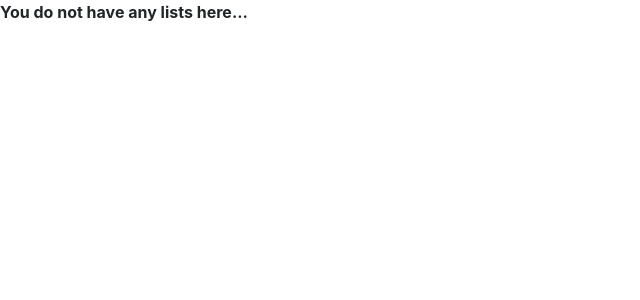
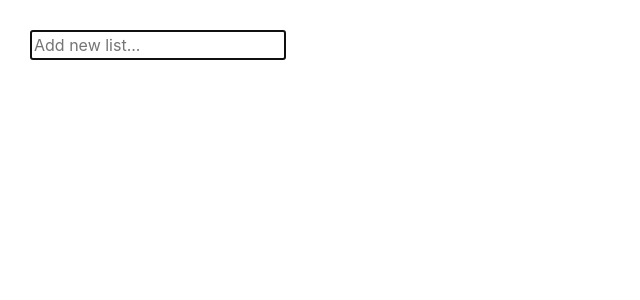
Before and after one commit to zalkar-z/daily, a React (Create React App) app: page / in a window 1280 px wide. Shown: the top 300 px of the page, without its empty margins (0-640 px from the left). Built offline with nearby package versions, Linux system fonts and the light colour scheme.

Commit message:
add shortid generator and list adding action

```diff
--- a/package.json
+++ b/package.json
@@ -19,6 +19,7 @@
     "react-dom": "^16.13.1",
     "react-router-dom": "^5.2.0",
     "react-scripts": "3.4.3",
+    "shortid": "^2.2.15",
     "typescript": "~3.7.2"
   },
   "scripts": {
--- a/src/actions/lists.js
+++ b/src/actions/lists.js
@@ -1,17 +1,26 @@
+import shortid from 'shortid';
+
 export function getLists(store) {
-  let lists = localStorage.getItem('lists');
+  let lists = JSON.parse(localStorage.getItem('lists'));
   if (lists == null) lists = [];
 
   // update global store
   store.setState({ lists });
 }
 
-export function addList(store, newList) {
-  let lists = localStorage.getItem('lists');
+export function addList(store, newListName) {
+  let lists = JSON.parse(localStorage.getItem('lists'));
   if (lists == null) lists = [];
 
+  const newList = {
+    id: shortid.generate(),
+    name: newListName,
+    cards: [],
+  }
+
   lists.push(newList);
+  localStorage.setItem('lists', JSON.stringify(lists));
 
-  // update global store
-  store.setState({ lists });
+  // call getLists to update global state with latest list
+  getLists(store);
 }
--- a/src/components/Board/Board.tsx
+++ b/src/components/Board/Board.tsx
@@ -1,4 +1,4 @@
-import React, { ReactElement, useState, useEffect } from 'react';
+import React, { ReactElement, useState, useEffect, createRef } from 'react';
 import { RouteComponentProps } from 'react-router-dom';
 import useGlobal from '../../store';
 
@@ -14,18 +14,22 @@ interface Props {
   history: object,
 }
 
+interface List {
+  id: number,
+  name: string,
+  cards: Array<string>,
+}
+
 const Board: React.FC<Props & RouteComponentProps> = ({ match, history }) => {
   const [ modalVisible, setModalVisible ] = useState(false);
   const [globalState, globalActions] = useGlobal();
   const { lists } = globalState;
 
+  const newListNameInput: React.RefObject<HTMLInputElement> = createRef<HTMLInputElement>()
+
   useEffect(() => {
     globalActions.lists.getLists();
   }, []);
-
-  useEffect(() => {
-    console.log(lists);
-  }, [lists])
 
   useEffect(() => {
     if (has(match, 'params.id')) {
@@ -38,21 +42,29 @@ const Board: React.FC<Props & RouteComponentProps> = ({ match, history }) => {
     history.push('/');
   };
 
-  if (lists.length == 0) {
-    return (
-      <div>
-        <strong>You do not have any lists here...</strong>
-      </div>
-    )
+  function addList(e: React.KeyboardEvent<HTMLInputElement>): void {
+    if (newListNameInput.current === null) return;
+    if (newListNameInput.current.value.trim().length === 0) return;
+    if (e.key !== 'Enter') return;
+
+    const newListName = newListNameInput.current.value;
+    globalActions.lists.addList(newListName);
   }
 
   return (
     <div className="Board">
       {lists.map(
-        (id: string): ReactElement => {
-          return <List key={id} id={id} />
+        (list: List): ReactElement => {
+          return <List key={list.id} id={list.name} />
         }
       )}
+      <input
+        type="text"
+        placeholder="Add new list..."
+        autoFocus
+        ref={newListNameInput}
+        onKeyPress={(e: React.KeyboardEvent<HTMLInputElement>) => addList(e)}
+      />
       <Checklist id="123" show={modalVisible} onHide={hideChecklist} />
     </div>
   )
```
Also changed, not shown: 1 other file (tests, documents, lock files or other folders).
